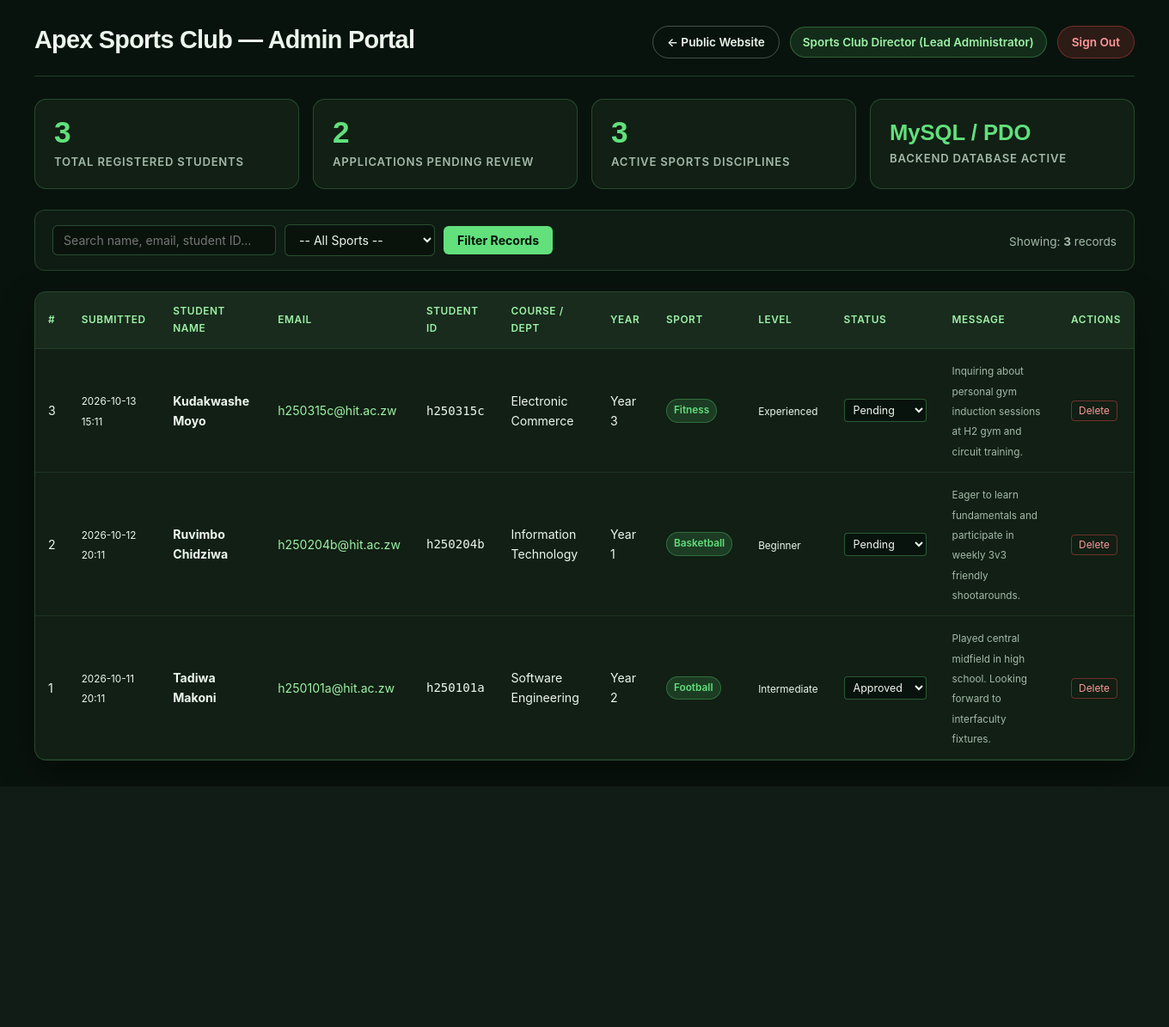
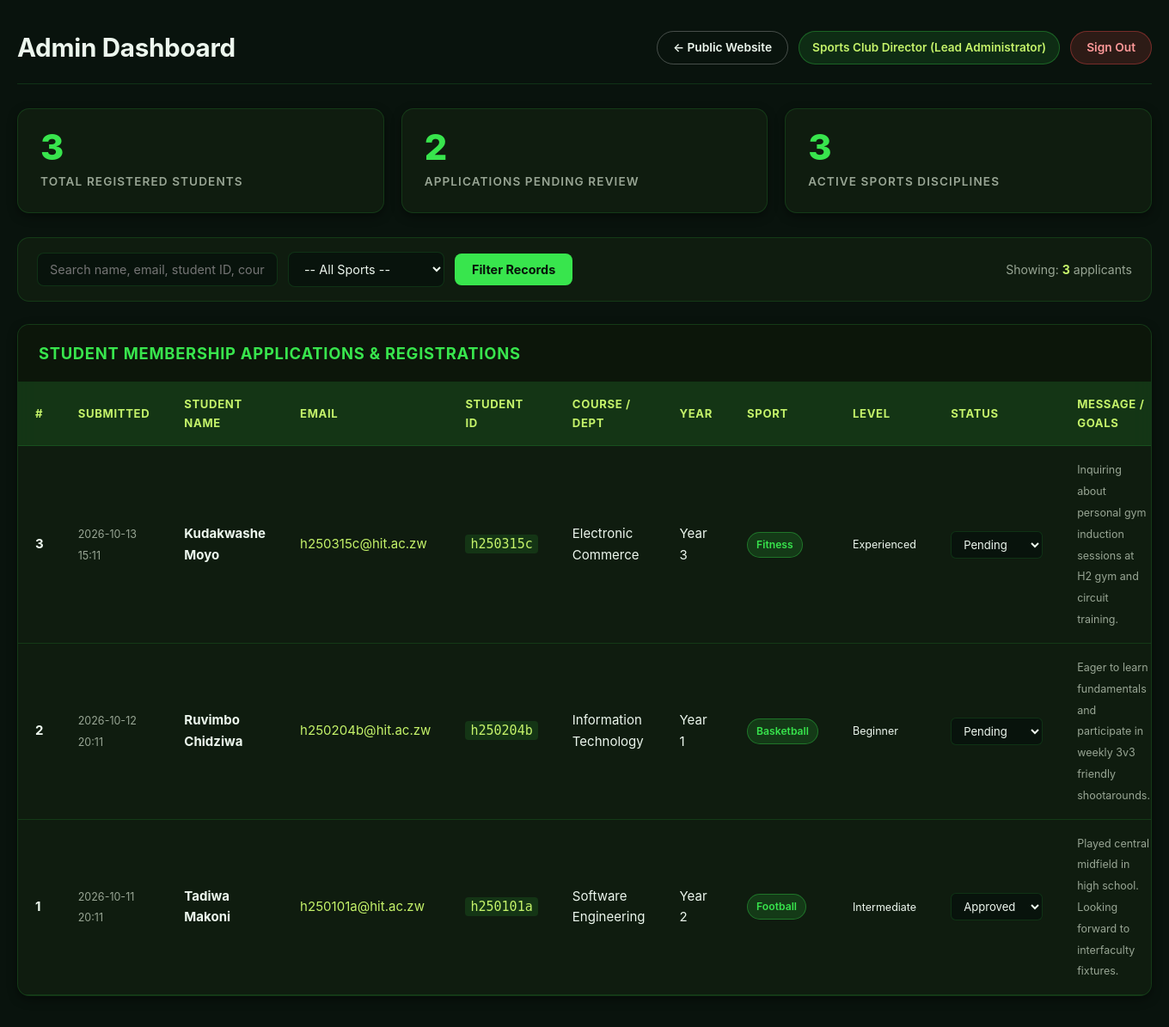
Before and after one commit to h250094f-del/Apex-Sports-Club, a PHP site: page /admin.php in a window 1360 px wide. Shown: the whole page at 86% size. Before the commit the page ends 908 px from the top, so only its background shows below. Run offline with PHP 8.4, Linux system fonts and the light colour scheme; a user stored in the database is signed in; data comes from the database, SQL or seed files in the repository.

Commit message:
Refactor admin.php: remove database backend card, align 3 KPI cards, and style table with schedule-table classes from activities.html

```diff
--- a/admin.php
+++ b/admin.php
@@ -1,7 +1,6 @@
 <?php
 /**
  * Apex Sports Club — Administrator Records Dashboard
- * ISE 2102: Web Technologies Semester Project
  * Requirement E:
  * - Retrieves submitted student records from MySQL database `members` table
  * - Allows searching, filtering by sport, updating status, and deleting records
@@ -103,13 +102,13 @@ $pendingCount = (int)$pendingQuery->fetch()['pending'];
   <style>
     body {
       margin: 0;
-      background: #09130d;
-      color: #edf7ee;
-      font-family: Inter, Arial, sans-serif;
-      padding: 30px 16px;
+      background: var(--bg-dark, #09130d);
+      color: var(--text-main, #edf7ee);
+      font-family: var(--font-body, Inter, Arial, sans-serif);
+      padding: 36px 20px;
     }
     .admin-container {
-      max-width: 1280px;
+      max-width: 1320px;
       margin: 0 auto;
     }
     .admin-topbar {
@@ -118,20 +117,16 @@ $pendingCount = (int)$pendingQuery->fetch()['pending'];
       align-items: center;
       flex-wrap: wrap;
       gap: 16px;
-      padding-bottom: 20px;
-      border-bottom: 1px solid rgba(123, 255, 146, 0.2);
-      margin-bottom: 26px;
+      padding-bottom: 22px;
+      border-bottom: 1px solid var(--border, rgba(123, 255, 146, 0.2));
+      margin-bottom: 28px;
     }
     .brand-title h1 {
-      font-family: 'Space Grotesk', sans-serif;
-      font-size: 1.8rem;
-      margin: 0 0 4px;
-      color: #edf7ee;
-    }
-    .brand-title p {
+      font-family: var(--font-head, 'Space Grotesk', sans-serif);
+      font-size: 1.85rem;
       margin: 0;
-      font-size: 0.88rem;
-      color: #a4baa9;
+      color: var(--text-main, #edf7ee);
+      letter-spacing: -0.01em;
     }
     .admin-session {
       display: flex;
@@ -140,32 +135,33 @@ $pendingCount = (int)$pendingQuery->fetch()['pending'];
       flex-wrap: wrap;
     }
     .user-tag {
-      background: rgba(97, 224, 124, 0.12);
-      border: 1px solid rgba(97, 224, 124, 0.3);
-      color: #9ef2a6;
-      font-size: 0.84rem;
-      padding: 6px 14px;
+      background: rgba(56, 229, 77, 0.12);
+      border: 1px solid rgba(56, 229, 77, 0.3);
+      color: var(--green-soft, #9ef2a6);
+      font-size: 0.85rem;
+      padding: 7px 15px;
       border-radius: 999px;
       font-weight: 600;
     }
     .btn-action {
       display: inline-block;
-      padding: 7px 16px;
+      padding: 7px 18px;
       border-radius: 999px;
       text-decoration: none;
-      font-size: 0.85rem;
+      font-size: 0.86rem;
       font-weight: 600;
-      transition: all 0.15s ease;
+      transition: all var(--ease-normal, 0.2s ease);
       cursor: pointer;
     }
     .btn-public {
       background: transparent;
       border: 1px solid rgba(255, 255, 255, 0.25);
-      color: #edf7ee;
+      color: var(--text-main, #edf7ee);
     }
     .btn-public:hover {
-      border-color: #61e07c;
-      color: #61e07c;
+      border-color: var(--green-acc, #61e07c);
+      color: var(--green-acc, #61e07c);
+      transform: translateY(-1px);
     }
     .btn-logout {
       background: rgba(255, 77, 77, 0.15);
@@ -174,163 +170,201 @@ $pendingCount = (int)$pendingQuery->fetch()['pending'];
     }
     .btn-logout:hover {
       background: rgba(255, 77, 77, 0.3);
+      transform: translateY(-1px);
     }
-    /* Stats Grid */
+    .alert-banner {
+      background: rgba(56, 229, 77, 0.15);
+      border: 1px solid rgba(56, 229, 77, 0.4);
+      color: var(--green-soft, #9ef2a6);
+      padding: 12px 18px;
+      border-radius: var(--radius-sm, 8px);
+      margin-bottom: 24px;
+      font-size: 0.92rem;
+    }
+
+    /* Stats Grid — Nicely balanced 3-column layout */
     .kpi-grid {
       display: grid;
-      grid-template-columns: repeat(auto-fit, minmax(220px, 1fr));
-      gap: 16px;
-      margin-bottom: 24px;
+      grid-template-columns: repeat(3, 1fr);
+      gap: 20px;
+      margin-bottom: 28px;
+    }
+    @media (max-width: 860px) {
+      .kpi-grid {
+        grid-template-columns: 1fr;
+      }
     }
     .kpi-card {
-      background: rgba(18, 32, 22, 0.95);
-      border: 1px solid rgba(123, 255, 146, 0.2);
-      border-radius: 14px;
-      padding: 20px 22px;
+      background: var(--bg-card, rgba(18, 32, 22, 0.95));
+      border: 1px solid var(--border, rgba(123, 255, 146, 0.2));
+      border-radius: var(--radius-md, 14px);
+      padding: 24px 26px;
+      box-shadow: var(--shadow-sm, 0 4px 18px rgba(0, 0, 0, 0.2));
+      display: flex;
+      flex-direction: column;
+      justify-content: center;
+      transition: border-color 0.2s ease, transform 0.2s ease;
+    }
+    .kpi-card:hover {
+      border-color: var(--green-acc, #61e07c);
+      transform: translateY(-2px);
     }
     .kpi-num {
-      font-family: 'Space Grotesk', sans-serif;
-      font-size: 2.2rem;
+      font-family: var(--font-head, 'Space Grotesk', sans-serif);
+      font-size: 2.6rem;
       font-weight: 800;
-      color: #61e07c;
+      color: var(--green-acc, #61e07c);
       line-height: 1;
-      margin-bottom: 6px;
+      margin-bottom: 8px;
+      letter-spacing: -0.02em;
     }
     .kpi-label {
-      font-size: 0.82rem;
-      color: #a4baa9;
+      font-size: 0.85rem;
+      color: var(--text-muted, #a4baa9);
       text-transform: uppercase;
-      letter-spacing: 0.06em;
+      letter-spacing: 0.08em;
       font-weight: 600;
     }
+
     /* Filters */
     .filter-bar {
-      background: rgba(18, 32, 22, 0.8);
-      border: 1px solid rgba(123, 255, 146, 0.18);
-      border-radius: 12px;
-      padding: 16px 20px;
-      margin-bottom: 24px;
+      background: var(--bg-card, rgba(18, 32, 22, 0.8));
+      border: 1px solid var(--border, rgba(123, 255, 146, 0.18));
+      border-radius: var(--radius-md, 12px);
+      padding: 16px 22px;
+      margin-bottom: 26px;
       display: flex;
       flex-wrap: wrap;
-      gap: 12px;
+      gap: 14px;
       align-items: center;
       justify-content: space-between;
     }
     .filter-form {
       display: flex;
       flex-wrap: wrap;
-      gap: 10px;
+      gap: 12px;
       align-items: center;
       flex: 1;
     }
     .input-sm {
-      padding: 8px 12px;
-      border-radius: 6px;
-      border: 1px solid rgba(123, 255, 146, 0.25);
-      background: rgba(9, 19, 13, 0.9);
-      color: #edf7ee;
-      font-size: 0.88rem;
+      padding: 10px 14px;
+      border-radius: var(--radius-sm, 8px);
+      border: 1px solid var(--border, rgba(123, 255, 146, 0.25));
+      background: rgba(9, 19, 13, 0.95);
+      color: var(--text-main, #edf7ee);
+      font-size: 0.9rem;
+      font-family: var(--font-body, inherit);
+    }
+    .input-sm:focus {
+      outline: none;
+      border-color: var(--green-acc, #61e07c);
+      box-shadow: 0 0 0 2px rgba(56, 229, 77, 0.2);
     }
     .btn-filter {
-      padding: 8px 16px;
-      background: #61e07c;
+      padding: 10px 20px;
+      background: var(--green-acc, #61e07c);
       color: #07130a;
       border: none;
-      border-radius: 6px;
+      border-radius: var(--radius-sm, 8px);
       font-weight: 700;
       cursor: pointer;
-      font-size: 0.88rem;
+      font-size: 0.9rem;
+      font-family: var(--font-body, inherit);
+      transition: background 0.15s ease, transform 0.15s ease;
+    }
+    .btn-filter:hover {
+      background: var(--green-soft, #7bff92);
+      transform: translateY(-1px);
     }
     .btn-reset {
-      color: #a4baa9;
+      color: var(--text-muted, #a4baa9);
       text-decoration: none;
-      font-size: 0.84rem;
-      margin-left: 6px;
+      font-size: 0.86rem;
+      margin-left: 8px;
+      font-weight: 500;
     }
-    /* Table */
-    .table-card {
-      background: rgba(18, 32, 22, 0.95);
-      border: 1px solid rgba(123, 255, 146, 0.2);
-      border-radius: 14px;
-      overflow-x: auto;
-      box-shadow: 0 15px 40px rgba(0, 0, 0, 0.45);
+    .btn-reset:hover {
+      color: var(--green-soft, #9ef2a6);
+      text-decoration: underline;
     }
-    table {
+
+    /* Table & Container Matching Activities Schedule Table */
+    .schedule-table-card {
       width: 100%;
       border-collapse: collapse;
+      font-size: 0.94rem;
       text-align: left;
-      min-width: 900px;
     }
-    th, td {
-      padding: 13px 15px;
-      border-bottom: 1px solid rgba(123, 255, 146, 0.1);
-      font-size: 0.88rem;
+    .schedule-table-card caption {
+      padding: 18px 24px;
+      font-family: var(--font-head, 'Space Grotesk', sans-serif);
+      font-weight: 700;
+      font-size: 1.15rem;
+      text-transform: uppercase;
+      color: var(--green-acc, #61e07c);
+      background: rgba(13, 23, 11, 0.85);
+      border-bottom: 1px solid var(--border, rgba(123, 255, 146, 0.2));
+      text-align: left;
+      letter-spacing: 0.04em;
+    }
+    .schedule-table-card th,
+    .schedule-table-card td {
+      padding: 15px 20px;
+      border-bottom: 1px solid var(--border, rgba(123, 255, 146, 0.2));
       vertical-align: middle;
     }
-    th {
-      background: rgba(25, 45, 30, 0.9);
-      color: #9ef2a6;
-      font-weight: 600;
+    .schedule-table-card th {
+      background: rgba(56, 229, 77, 0.12);
+      font-family: var(--font-head, 'Space Grotesk', sans-serif);
+      font-weight: 700;
+      color: var(--green-soft, #9ef2a6);
+      letter-spacing: 0.05em;
       text-transform: uppercase;
-      font-size: 0.74rem;
-      letter-spacing: 0.05em;
+      font-size: 0.82rem;
     }
-    tr:hover td {
-      background: rgba(97, 224, 124, 0.04);
+    .schedule-table-card tr:hover td {
+      background: rgba(56, 229, 77, 0.06);
     }
+
+    /* Table Details and Badges */
     .badge-sport {
       display: inline-block;
-      padding: 3px 8px;
+      padding: 4px 10px;
       border-radius: 999px;
-      font-size: 0.74rem;
+      font-size: 0.76rem;
       font-weight: 600;
-      background: rgba(97, 224, 124, 0.15);
-      color: #61e07c;
-      border: 1px solid rgba(97, 224, 124, 0.3);
-    }
-    .badge-status {
-      display: inline-block;
-      padding: 3px 8px;
-      border-radius: 999px;
-      font-size: 0.72rem;
-      font-weight: 600;
-      background: rgba(255, 193, 7, 0.15);
-      color: #ffc107;
-      border: 1px solid rgba(255, 193, 7, 0.3);
-    }
-    .badge-approved {
-      background: rgba(97, 224, 124, 0.2);
-      color: #61e07c;
-      border-color: rgba(97, 224, 124, 0.4);
-    }
-    .alert-banner {
-      background: rgba(97, 224, 124, 0.15);
-      border: 1px solid rgba(97, 224, 124, 0.4);
-      color: #9ef2a6;
-      padding: 12px 18px;
-      border-radius: 8px;
-      margin-bottom: 20px;
-      font-size: 0.9rem;
+      background: rgba(56, 229, 77, 0.15);
+      color: var(--green-acc, #61e07c);
+      border: 1px solid rgba(56, 229, 77, 0.35);
     }
     .status-select {
-      padding: 4px 6px;
-      background: #09130d;
-      color: #edf7ee;
-      border: 1px solid rgba(123, 255, 146, 0.3);
-      border-radius: 4px;
-      font-size: 0.78rem;
+      padding: 6px 10px;
+      background: rgba(9, 19, 13, 0.95);
+      color: var(--text-main, #edf7ee);
+      border: 1px solid var(--border, rgba(123, 255, 146, 0.3));
+      border-radius: 6px;
+      font-size: 0.82rem;
+      font-family: var(--font-body, inherit);
+      cursor: pointer;
+    }
+    .status-select:focus {
+      outline: none;
+      border-color: var(--green-acc, #61e07c);
     }
     .btn-delete {
       background: transparent;
-      border: 1px solid rgba(255, 77, 77, 0.4);
+      border: 1px solid rgba(255, 77, 77, 0.45);
       color: #ff9999;
-      padding: 4px 8px;
-      border-radius: 4px;
-      font-size: 0.74rem;
+      padding: 5px 10px;
+      border-radius: 6px;
+      font-size: 0.78rem;
+      font-weight: 600;
       cursor: pointer;
+      transition: background 0.15s ease, border-color 0.15s ease;
     }
     .btn-delete:hover {
-      background: rgba(255, 77, 77, 0.25);
+      background: rgba(255, 77, 77, 0.22);
+      border-color: rgba(255, 77, 77, 0.8);
     }
   </style>
 </head>
@@ -340,7 +374,7 @@ $pendingCount = (int)$pendingQuery->fetch()['pending'];
     <!-- Topbar -->
     <header class="admin-topbar">
       <div class="brand-title">
-        <h1>Apex Sports Club — Admin Portal</h1>
+        <h1>Admin Dashboard</h1>
       </div>
       <div class="admin-session">
         <a href="index.html" class="btn-action btn-public">&larr; Public Website</a>
@@ -357,7 +391,7 @@ $pendingCount = (int)$pendingQuery->fetch()['pending'];
       </div>
     <?php endif; ?>
 
-    <!-- KPI Aggregates -->
+    <!-- KPI Aggregates — Clean 3-Card Grid -->
     <section class="kpi-grid">
       <div class="kpi-card">
         <div class="kpi-num"><?php echo $totalApplicants; ?></div>
@@ -371,10 +405,6 @@ $pendingCount = (int)$pendingQuery->fetch()['pending'];
         <div class="kpi-num"><?php echo count($sportsStats); ?></div>
         <div class="kpi-label">Active Sports Disciplines</div>
       </div>
-      <div class="kpi-card">
-        <div class="kpi-num" style="font-size:1.6rem;padding-top:6px;">MySQL / PDO</div>
-        <div class="kpi-label">Backend Database Active</div>
-      </div>
     </section>
 
     <!-- Search & Filter Controls -->
@@ -383,10 +413,10 @@ $pendingCount = (int)$pendingQuery->fetch()['pending'];
         <input
           type="text"
           name="search"
-          placeholder="Search name, email, student ID..."
+          placeholder="Search name, email, student ID, course..."
           value="<?php echo htmlspecialchars($search); ?>"
           class="input-sm"
-          style="min-width: 260px;"
+          style="min-width: 280px;"
         />
         <select name="sport" class="input-sm">
           <option value="">-- All Sports --</option>
@@ -400,46 +430,47 @@ $pendingCount = (int)$pendingQuery->fetch()['pending'];
         </select>
         <button type="submit" class="btn-filter">Filter Records</button>
         <?php if ($search !== '' || $filterSport !== ''): ?>
-          <a href="admin.php" class="btn-reset">Reset</a>
+          <a href="admin.php" class="btn-reset">Reset Filter</a>
         <?php endif; ?>
       </form>
       <div>
-        <span style="font-size:0.85rem;color:#a4baa9;">Showing: <strong><?php echo count($members); ?></strong> records</span>
+        <span style="font-size:0.88rem;color:var(--text-muted, #a4baa9);">Showing: <strong style="color:var(--green-soft, #9ef2a6);"><?php echo count($members); ?></strong> applicant<?php echo count($members) === 1 ? '' : 's'; ?></span>
       </div>
     </section>
 
-    <!-- Members Table (ISE 2102 Requirement E: Store & Retrieve) -->
-    <main class="table-card">
+    <!-- Members Table — Styled identically to activities.html schedule-table -->
+    <main class="table-wrap">
       <?php if (empty($members)): ?>
-        <p style="padding: 36px; text-align: center; color: #a4baa9;">
-          No student applications match the query. Form submissions from <code>join.html</code> will automatically populate this database table.
+        <p style="padding: 40px; text-align: center; color: var(--text-muted, #a4baa9); margin: 0;">
+          No student applications match the query. Form submissions from <code>join.html</code> will automatically appear here.
         </p>
       <?php else: ?>
-        <table>
+        <table class="schedule-table schedule-table-card">
+          <caption>Student Membership Applications &amp; Registrations</caption>
           <thead>
             <tr>
-              <th>#</th>
-              <th>Submitted</th>
-              <th>Student Name</th>
-              <th>Email</th>
-              <th>Student ID</th>
-              <th>Course / Dept</th>
-              <th>Year</th>
-              <th>Sport</th>
-              <th>Level</th>
-              <th>Status</th>
-              <th>Message</th>
-              <th>Actions</th>
+              <th scope="col">#</th>
+              <th scope="col">Submitted</th>
+              <th scope="col">Student Name</th>
+              <th scope="col">Email</th>
+              <th scope="col">Student ID</th>
+              <th scope="col">Course / Dept</th>
+              <th scope="col">Year</th>
+              <th scope="col">Sport</th>
+              <th scope="col">Level</th>
+              <th scope="col">Status</th>
+              <th scope="col">Message / Goals</th>
+              <th scope="col">Actions</th>
             </tr>
           </thead>
           <tbody>
             <?php foreach ($members as $m): ?>
               <tr>
-                <td><?php echo (int)$m['id']; ?></td>
-                <td><small><?php echo htmlspecialchars(substr((string)$m['submitted_at'], 0, 16)); ?></small></td>
+                <td><strong><?php echo (int)$m['id']; ?></strong></td>
+                <td><small style="color:var(--text-muted, #a4baa9);"><?php echo htmlspecialchars(substr((string)$m['submitted_at'], 0, 16)); ?></small></td>
                 <td><strong><?php echo htmlspecialchars($m['full_name']); ?></strong></td>
-                <td><a href="mailto:<?php echo htmlspecialchars($m['email']); ?>" style="color:#9ef2a6;"><?php echo htmlspecialchars($m['email']); ?></a></td>
-                <td><code><?php echo htmlspecialchars($m['student_id'] ?: '—'); ?></code></td>
+                <td><a href="mailto:<?php echo htmlspecialchars($m['email']); ?>" style="color:var(--green-soft, #9ef2a6);text-decoration:none;"><?php echo htmlspecialchars($m['email']); ?></a></td>
+                <td><code style="background:rgba(56,229,77,0.12);padding:2px 6px;border-radius:4px;color:var(--green-soft,#9ef2a6);"><?php echo htmlspecialchars($m['student_id'] ?: '—'); ?></code></td>
                 <td><?php echo htmlspecialchars($m['course']); ?></td>
                 <td><?php echo htmlspecialchars($m['study_year']); ?></td>
                 <td><span class="badge-sport"><?php echo htmlspecialchars($m['preferred_activity']); ?></span></td>
@@ -456,7 +487,7 @@ $pendingCount = (int)$pendingQuery->fetch()['pending'];
                     </select>
                   </form>
                 </td>
-                <td><small style="color:#a4baa9;"><?php echo htmlspecialchars($m['reason'] ?: 'None'); ?></small></td>
+                <td><small style="color:var(--text-muted, #a4baa9);"><?php echo htmlspecialchars($m['reason'] ?: 'None'); ?></small></td>
                 <td>
                   <form method="POST" action="admin.php" onsubmit="return confirm('Permanently delete applicant #<?php echo (int)$m['id']; ?>?');" style="margin:0;">
                     <input type="hidden" name="action" value="delete" />
```
